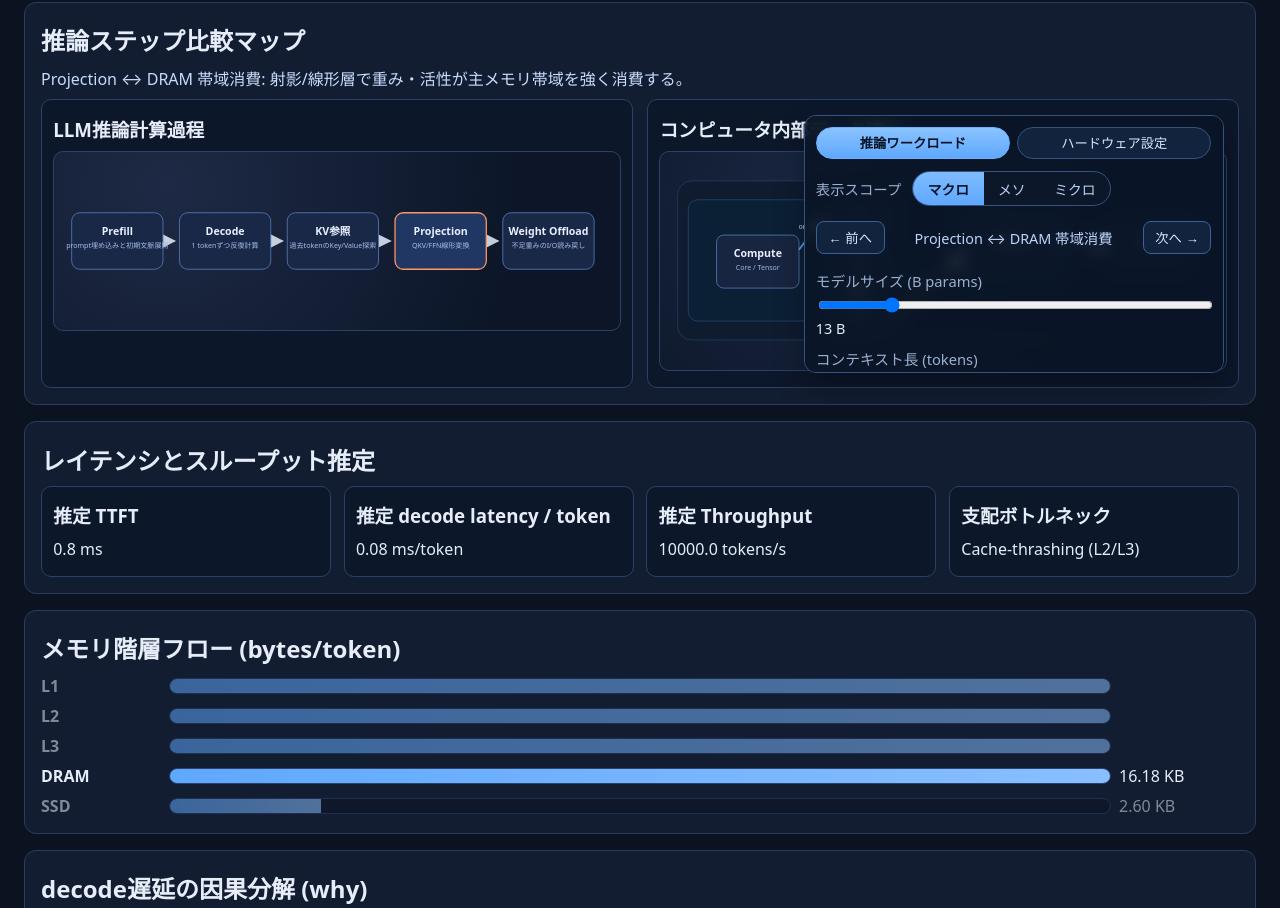
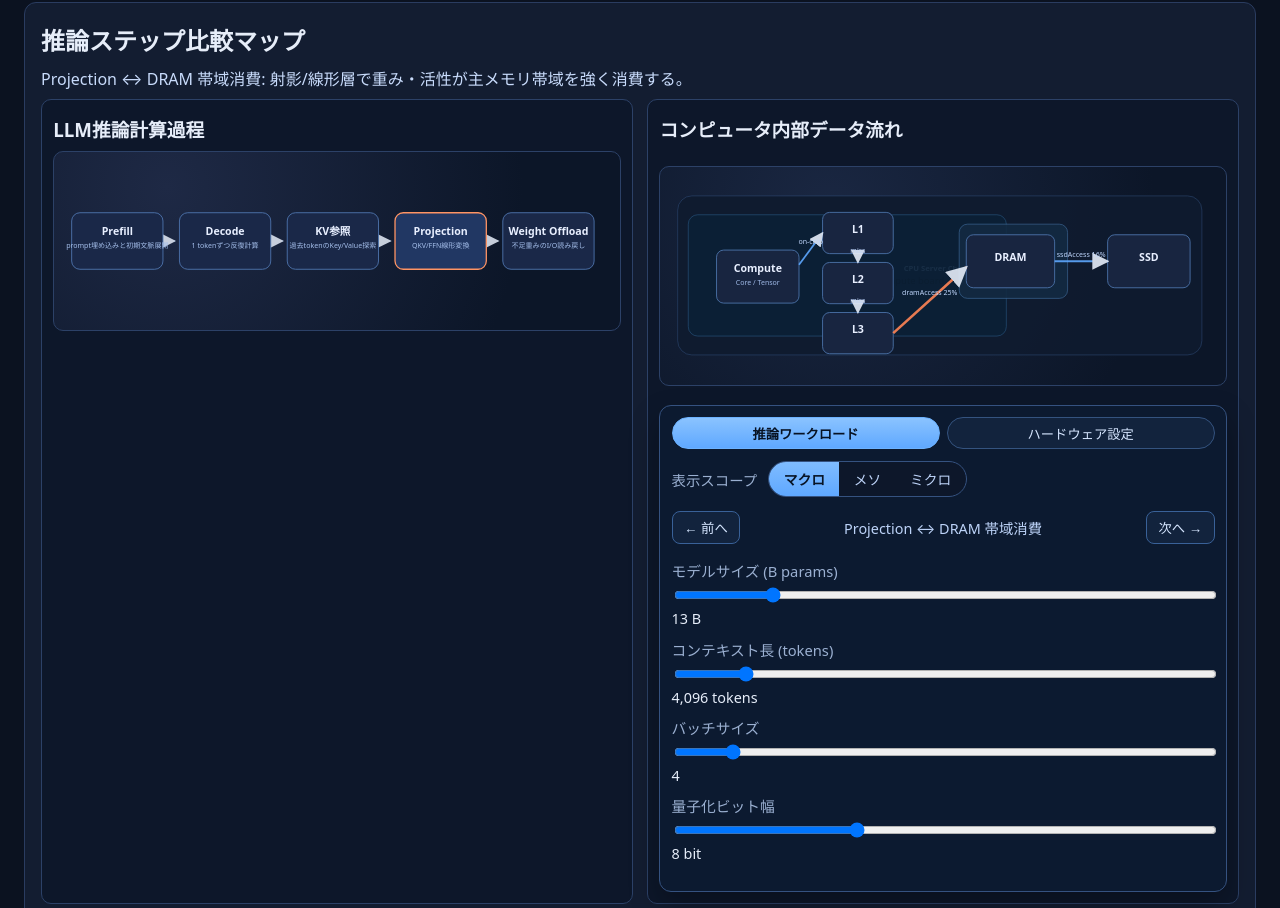
Before and after one commit to AtsushiKoda/codex-playground-, a website with bundled scripts: page index.html in a window 1280 px wide. Shown: the part 126-1034 px from the top of the page. Built offline with nearby package versions, Linux system fonts and the light colour scheme.

Commit message:
Refactor architecture controls panel into normal flow layout

```diff
--- a/index.html
+++ b/index.html
@@ -23,13 +23,14 @@
           </div>
           <div class="compare-pane arch-stage">
             <h3>コンピュータ内部データ流れ</h3>
-            <svg id="archDiagram" viewBox="0 0 960 320" role="img" aria-label="Computeからメモリ階層へのアクセス図"></svg>
+            <div class="arch-visual">
+              <svg id="archDiagram" viewBox="0 0 960 320" role="img" aria-label="Computeからメモリ階層へのアクセス図"></svg>
+              <button id="archControlsToggle" type="button" class="arch-controls-toggle" aria-expanded="false" aria-controls="archControlsPanel">
+                設定パネル
+              </button>
+            </div>
 
-            <button id="archControlsToggle" type="button" class="arch-controls-toggle" aria-expanded="false" aria-controls="archControlsPanel">
-              設定パネル
-            </button>
-
-            <aside id="archControlsPanel" class="arch-controls-overlay" aria-label="図上設定パネル">
+            <aside id="archControlsPanel" class="arch-controls-overlay" aria-label="設定パネル">
               <div class="arch-controls-shell">
                 <div class="arch-controls-tabs" role="tablist" aria-label="設定カテゴリ">
                   <button type="button" class="arch-tab is-active" id="tabWorkload" data-tab="workload" role="tab" aria-selected="true" aria-controls="panelWorkload">推論ワークロード</button>
--- a/style.css
+++ b/style.css
@@ -399,6 +399,11 @@ th, td {
 }
 
 .arch-stage {
+  display: grid;
+  gap: 0.9rem;
+}
+
+.arch-visual {
   position: relative;
 }
 
@@ -407,16 +412,13 @@ th, td {
 }
 
 .arch-controls-overlay {
-  position: absolute;
-  top: 0.9rem;
-  right: 0.9rem;
-  width: min(420px, calc(100% - 1.8rem));
-  max-height: calc(100% - 1.8rem);
-  overflow: auto;
+  position: static;
+  width: 100%;
+  max-height: none;
+  overflow: visible;
   border: 1px solid #355280;
   border-radius: 12px;
-  background: rgba(10, 21, 38, 0.88);
-  backdrop-filter: blur(8px);
+  background: #0c1a30;
   box-shadow: 0 14px 30px rgba(0, 0, 0, 0.28);
 }
 
@@ -493,16 +495,20 @@ th, td {
   }
 
   .arch-controls-overlay {
+    position: absolute;
     top: auto;
     right: 0;
     left: 0;
     bottom: 0;
     width: 100%;
     max-height: min(70dvh, 460px);
+    overflow: auto;
     border-radius: 14px 14px 0 0;
     border-left: 0;
     border-right: 0;
     border-bottom: 0;
+    background: rgba(10, 21, 38, 0.88);
+    backdrop-filter: blur(8px);
     transform: translateY(100%);
     transition: transform 220ms ease;
     z-index: 6;
```
